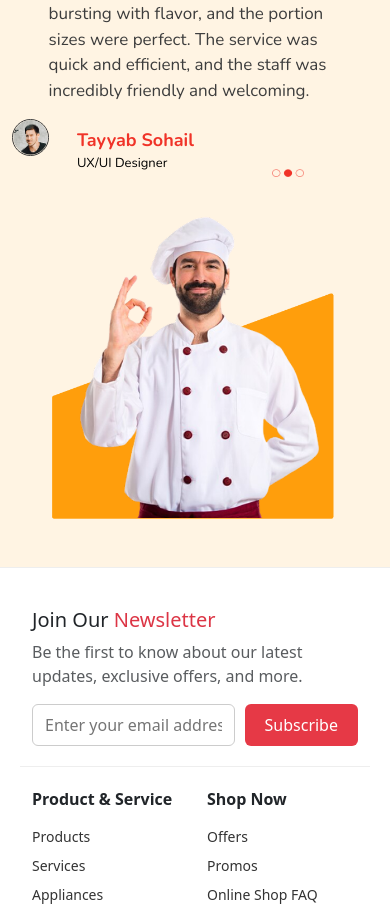
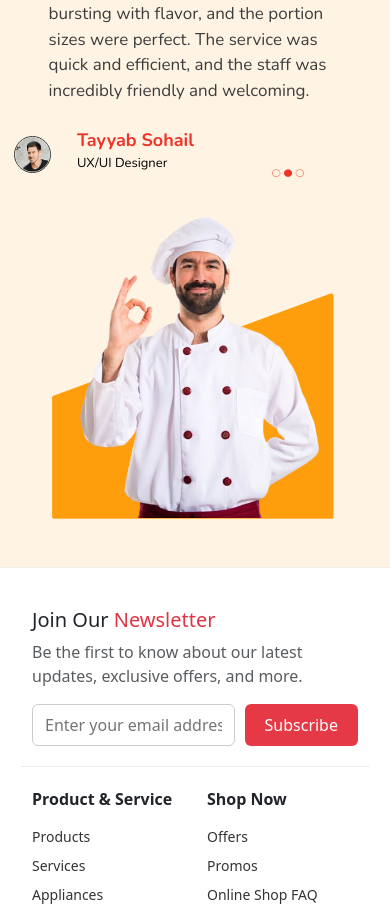
Before and after one commit to emananwar1/foodie, a plain HTML site: page index.html in a window 390 px wide. Shown: the part 6144-7056 px from the top of the page. Drawn offline with nearby package versions, Linux system fonts and the light colour scheme.

Commit message:
Update index.html

```diff
--- a/index.html
+++ b/index.html
@@ -322,7 +322,7 @@
               I recently dined at your restaurant and wanted to share my experience. The food was absolutely delicious, and I was impressed by the freshness of the ingredients. Each dish was bursting with flavor, and the portion sizes were perfect. The service was quick and efficient, and the staff was incredibly friendly and welcoming.
             </p>
           </div>
-          <div class="col-md-2 col-sm-2 col-2">
+          <div class="col-md-2 col-sm-2 col-2 cont-cen1">
              <img src="./images/client.png" alt="" class="client">
           </div>
           <div class="col-md-6 col-sm-6 col-6 mt-2">
```
